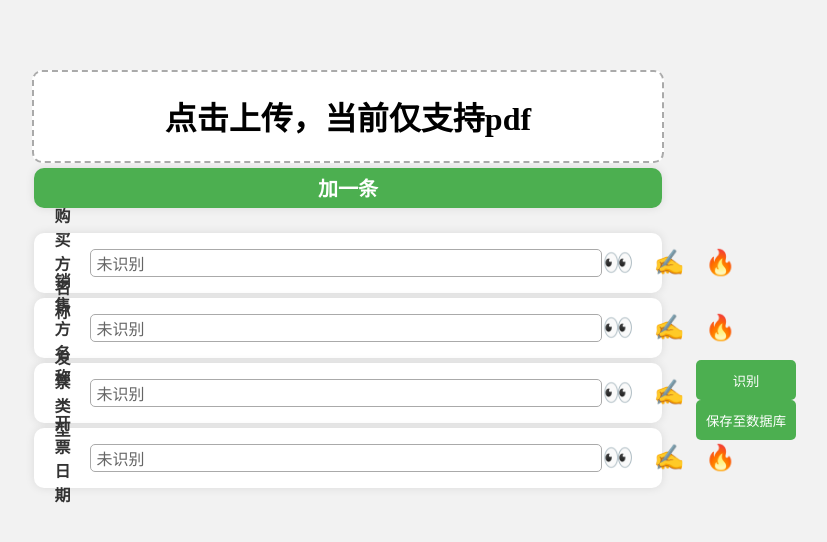
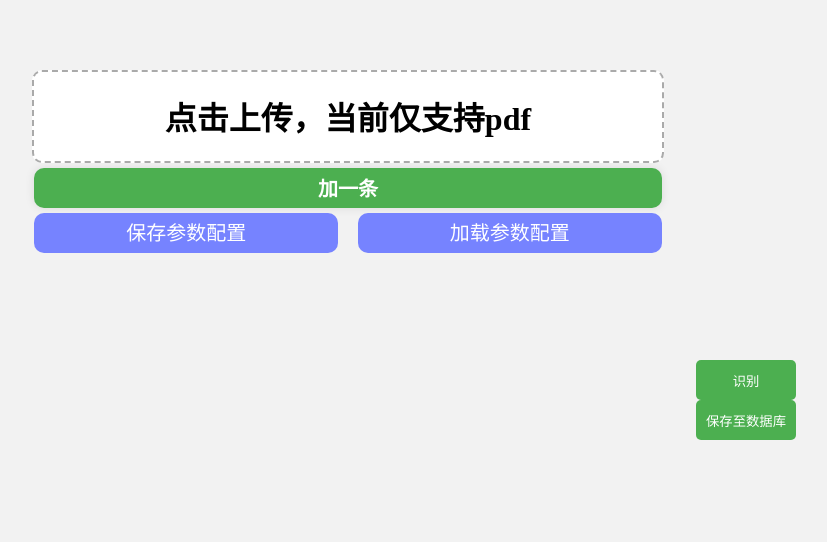
Before and after one commit to liangzilixueha/GraduationDesign, a Flask app: page / in a window 1280 px wide. Shown: the top 542 px of the page, without its empty margins (292-1119 px from the left). Run offline with Flask 3, Linux system fonts and the light colour scheme.

Commit message:
完成生成&加载配置文件功能；实现简单的数据库显示

```diff
--- a/static/css/item.css
+++ b/static/css/item.css
@@ -19,6 +19,28 @@
   font-size: 20px;
   color: white;
   margin: auto;
+}
+.config{
+  width: 70%;
+  height: 40px;
+  display: flex;
+  align-items: center;
+  margin-top: 5px;
+  cursor: pointer;
+  text-align: center;
+}
+.config div{
+  border-radius: 10px;
+  width: 100%;
+  height: 100%;
+  text-align: center;
+  line-height: 40px;
+  background-color: #7683ff;
+  font-size: 20px;
+  color: white;
+}
+.config div:active{
+  background-color: #3f51b5;
 }
 .info-container {
   width: 70%;
--- a/templates/index.html
+++ b/templates/index.html
@@ -10,19 +10,7 @@
     <link rel="stylesheet" href="/static/css/button.css" />
     <link rel="stylesheet" href="/static/css/cut.css" />
     <script>
-      var data = [
-        ["购买方名称", 0.17620000000000002, 0.2145, 0.0934, 0.0305, "未识别"],
-        ["销售方名称", 0.1754, 0.7513, 0.18030000000000002, 0.0254, "未识别"],
-        [
-          "发票类型",
-          0.32049999999999995,
-          0.0508,
-          0.3615,
-          0.06849999999999999,
-          "未识别",
-        ],
-        ["开票日期", 0.7737999999999999, 0.1294, 0.1115, 0.0292, "未识别"],
-      ];
+      var data = [];
       function previewImage(event) {
         const input = event.target;
         const preview = document.getElementById("preview");
@@ -229,6 +217,38 @@
           }
         });
       }
+      function 保存配置() {
+        //将data转换为json
+        var dataJson = {};
+        data.forEach((item) => {
+          dataJson[item[0]] = item.slice(1, 5);
+        });
+        //下载为data.json
+        var a = document.createElement("a");
+        var blob = new Blob([JSON.stringify(dataJson)], { type: "text/plain" });
+        a.href = URL.createObjectURL(blob);
+        a.download = "data.json";
+        a.click();
+      }
+      function 加载配置(){
+        //让用户在本地选择一个json文件
+        var input = document.createElement("input");
+        input.type = "file";
+        input.accept = ".json";
+        input.onchange = function (e) {
+          var file = e.target.files[0];
+          var reader = new FileReader();
+          reader.onload = function (e) {
+            var dataJson = JSON.parse(e.target.result);
+            for (var key in dataJson) {
+              data.push([key].concat(dataJson[key], "未识别"));
+            }
+            初始化();
+          };
+          reader.readAsText(file);
+        };
+        input.click();
+      }
       document.addEventListener("DOMContentLoaded", 初始化);
     </script>
   </head>
@@ -250,6 +270,10 @@
       <div class="add-item" onclick="加一条()">
         <h2>加一条</h2>
       </div>
+      <div class="config">
+        <div style="margin-right: 10px;" onclick="保存配置()">保存参数配置</div>
+        <div style="margin-left: 10px;" onclick="加载配置()">加载参数配置</div>
+      </div>
       <div class="info-container">
         <!-- 此处将由js添加条目 -->
       </div>
```
Also changed, not shown: templates/database.html (+74 -16 lines).
